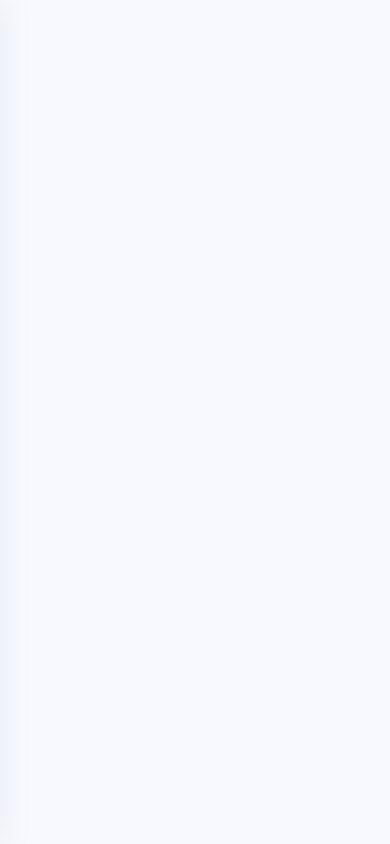
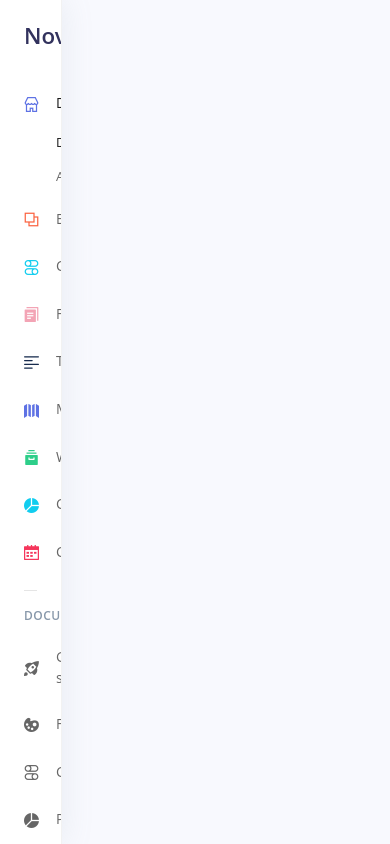
Before and after one commit to dattahexafold/Nova_design2, a Vue app: page /#/dashboard in a window 390 px wide. Before the commit this address had no page. Built offline with nearby package versions, Linux system fonts and the light colour scheme.

Commit message:
added sidenav -with mobile responsive

```diff
--- a/src/assets/sass/core/navbars/_navbar-top.scss
+++ b/src/assets/sass/core/navbars/_navbar-top.scss
@@ -49,7 +49,7 @@
     }
 }
 
-.sidenav-pinned {
+.-pinned {
     .navbar-top {
         .navbar-brand {
             display: none;
--- a/src/assets/sass/core/navbars/_navbar-vertical.scss
+++ b/src/assets/sass/core/navbars/_navbar-vertical.scss
@@ -1,7 +1,7 @@
 //
 // Vertical navbar + Sidenav
 //
-
+//sidenav
 
 .navbar-vertical {
     padding-top: 0;
@@ -424,11 +424,11 @@
 
 @include media-breakpoint-down(lg) {
     .sidenav {
-        transform: translateX(-$navbar-vertical-width);
+        // transform: translateX(-$navbar-vertical-width);
 
-        &.fixed-left + .main-content {
-            margin-left: 0 !important;
-        }
+        // &.fixed-left + .main-content {
+        //     // margin-left: 0 !important;
+        // }
     }
 
     .g-sidenav-pinned {
--- a/src/components/SidebarPlugin/SideBar.vue
+++ b/src/components/SidebarPlugin/SideBar.vue
@@ -13,7 +13,7 @@
         <div class="ml-auto">
           <!-- Sidenav togglerr -->
           <div
-            class="sidenav-toggler d-none d-xl-block"
+            class="sidenav-toggler mr-3 mr-xl-0 d-xl-block"
             :class="{ active: !$sidebar.isMinimized }"
             @click="minimizeSidebar"
           >
```
